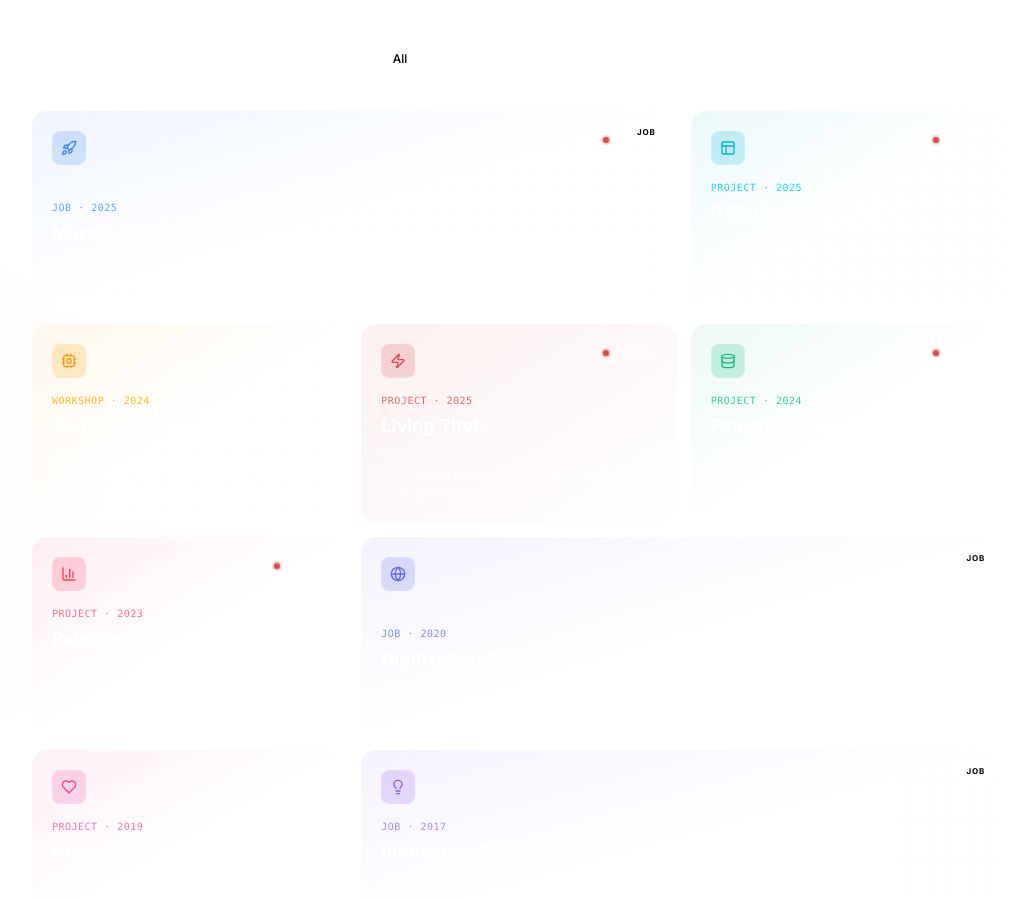
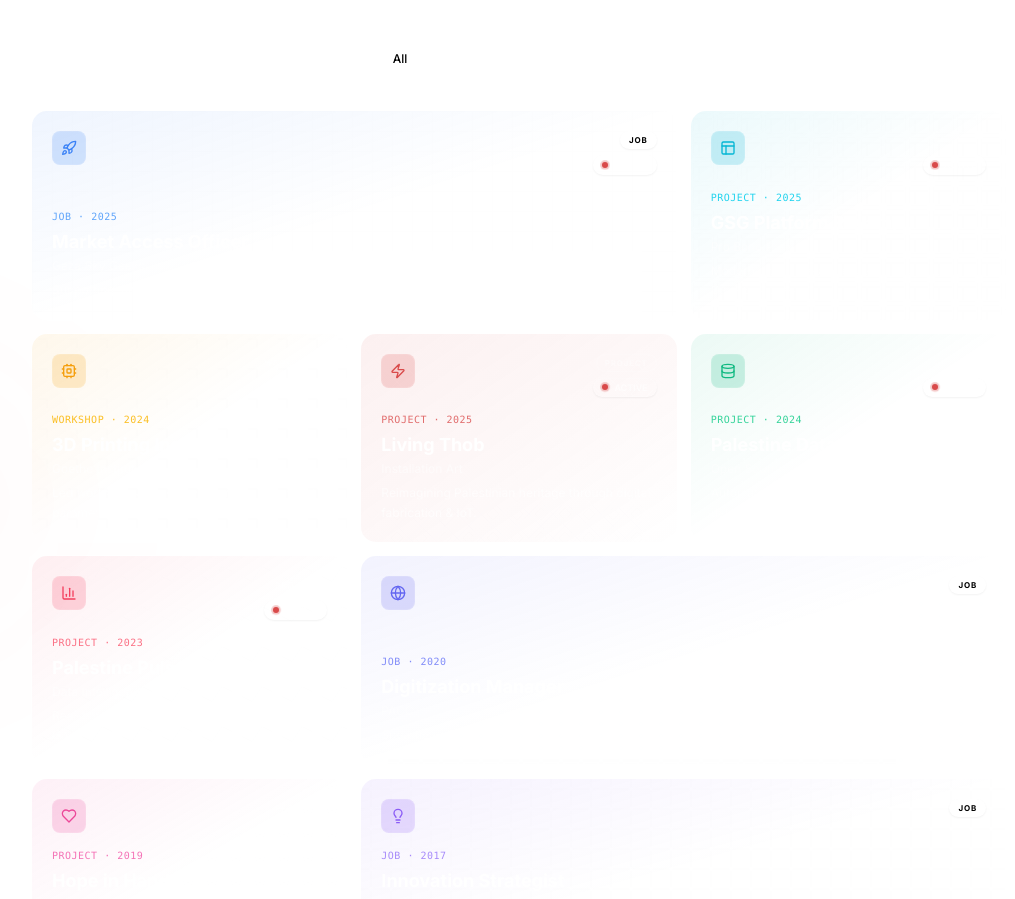
Before and after one commit to Zaidroid/final-portfolio, a React (Vite) app: page / in a window 1280 px wide. Shown: the part 1020-1919 px from the top of the page, without its empty margins (121-1136 px from the left). Built offline with nearby package versions, Linux system fonts and the light colour scheme.

Commit message:
fix: resolve badge overlap in timeline cards

```diff
--- a/src/components/sections/timeline.tsx
+++ b/src/components/sections/timeline.tsx
@@ -418,8 +418,20 @@ const SpotlightCard = React.forwardRef<HTMLDivElement, {
                         <item.icon className={`w-4 h-4 ${theme.accent}`} />
                     </div>
 
+                    <div className="flex flex-col items-end gap-1.5">
+                        {/* Type Badge */}
+                        <div className={`
+                            px-2 py-0.5 rounded-full text-[8px] font-bold uppercase tracking-widest
+                            ${item.type === 'job'
+                                ? 'bg-slate-900 text-white dark:bg-white dark:text-black border border-white/10 shadow-sm'
+                                : 'bg-white/50 dark:bg-white/5 text-slate-500 dark:text-white/40 border border-slate-200 dark:border-white/10'
+                            }
+                        `}>
+                            {item.type}
+                        </div>
+
                         {item.isOngoing && (
-                        <div className="flex items-center gap-1.5 px-2 py-0.5 rounded-full bg-white/60 dark:bg-white/10">
+                            <div className="flex items-center gap-1.5 px-2 py-0.5 rounded-full bg-white/60 dark:bg-white/10 border border-white/5 shadow-sm">
                                 <span className="relative flex h-1.5 w-1.5">
                                     <span className="animate-ping absolute inline-flex h-full w-full rounded-full bg-tatreez-red opacity-75"></span>
                                     <span className="relative inline-flex rounded-full h-1.5 w-1.5 bg-tatreez-red"></span>
@@ -427,6 +439,7 @@ const SpotlightCard = React.forwardRef<HTMLDivElement, {
                                 <span className="text-[9px] font-semibold text-slate-600 dark:text-white/60 uppercase">Active</span>
                             </div>
                         )}
+                    </div>
                 </div>
 
                 {/* Main Content */}
@@ -446,17 +459,6 @@ const SpotlightCard = React.forwardRef<HTMLDivElement, {
                     <p className="text-xs text-slate-600 dark:text-white/60 leading-relaxed line-clamp-2">
                         {item.desc}
                     </p>
-                </div>
-
-                {/* Visual Differentiation Badge */}
-                <div className={`
-                    absolute top-3 right-3 px-2 py-0.5 rounded-full text-[8px] font-bold uppercase tracking-widest
-                    ${item.type === 'job'
-                        ? 'bg-slate-900 text-white dark:bg-white dark:text-black border border-white/10'
-                        : 'bg-white/50 dark:bg-white/5 text-slate-500 dark:text-white/40 border border-slate-200 dark:border-white/10'
-                    }
-                `}>
-                    {item.type}
                 </div>
 
                 {/* Hover Arrow */}
```
Lines whose indentation alone changed are shown as unchanged.
